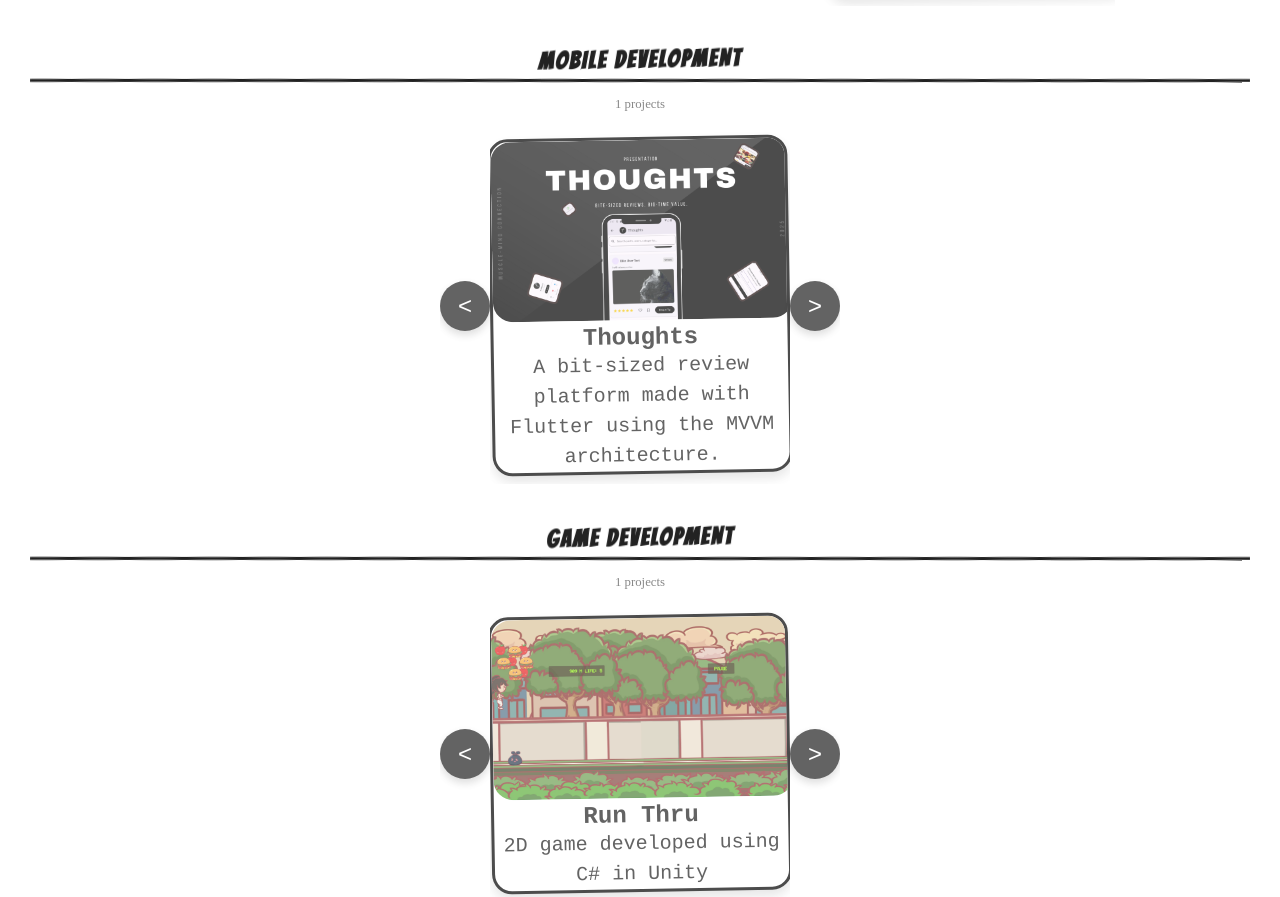
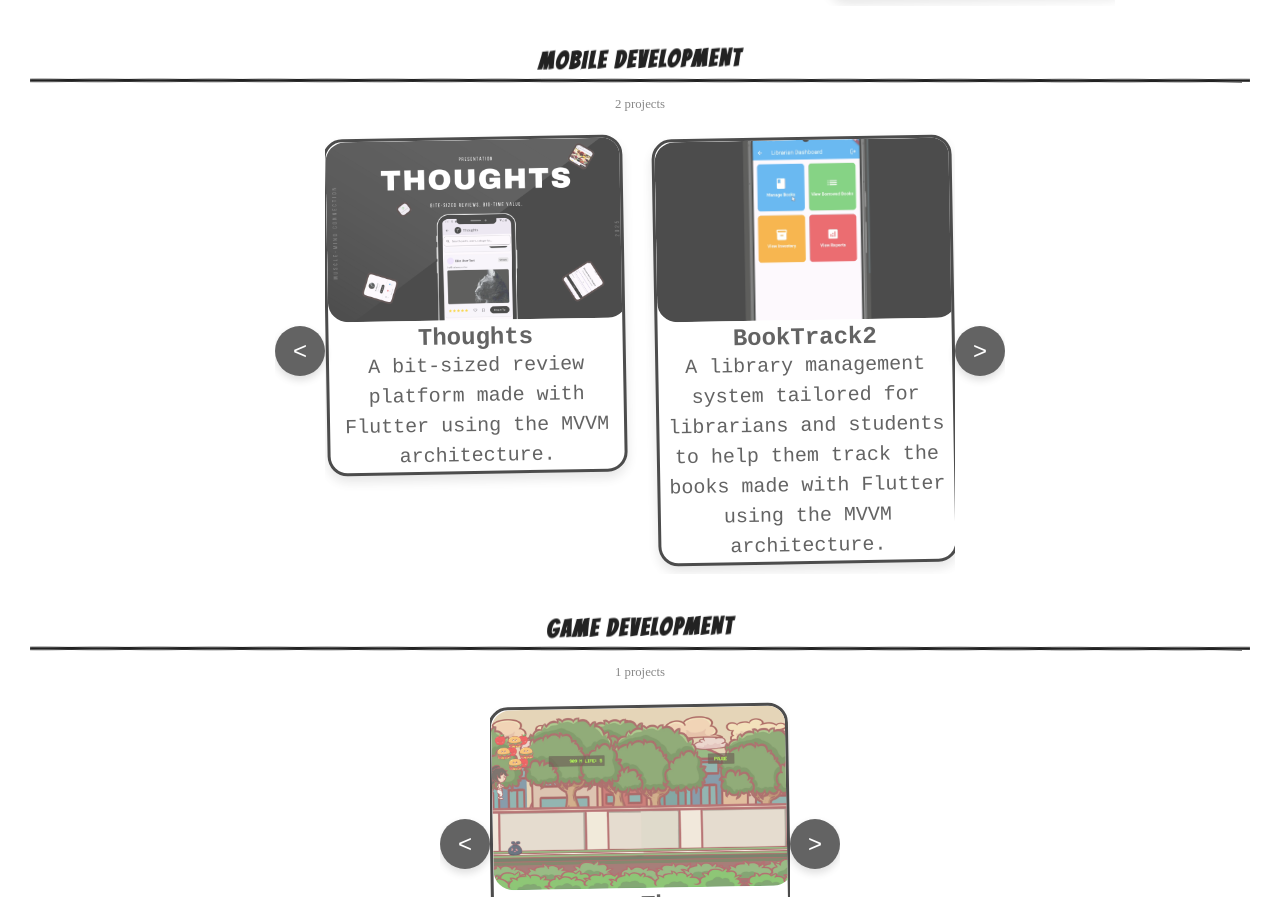
Before and after one commit to rdeniele/ron_react_portfolio, a React (Vite) app: page / in a window 1280 px wide. Shown: the part 1943-2840 px from the top of the page. Built offline with nearby package versions, Linux system fonts and the light colour scheme.

Commit message:
add: include FlutterBookTrack2 image in Projects section

```diff
--- a/src/sections/Projects/Projects.jsx
+++ b/src/sections/Projects/Projects.jsx
@@ -24,6 +24,7 @@ import CpuTemp from '../../assets/predict_cpu_temp_linear_reg.png';
 import Thoughts from '../../assets/THOUGHTS.png';
 import mmaMatch from '../../assets/predict_mma_match_decision_tree.png';
 import parrot from '../../assets/predict_parrot_species_SVC.png';
+import bookTrack2 from '../../assets/FlutterBookTrack2.png';
 
 function Projects() {
   const [currentSlide, setCurrentSlide] = useState({
@@ -84,6 +85,7 @@ function Projects() {
 
   const mobdevProjects = [
     { src: Thoughts, link: "https://github.com/rdeniele/thoughts.git", h3: "Thoughts", p: "A bit-sized review platform made with Flutter using the MVVM architecture." },
+    { src: bookTrack2, link: "https://github.com/CjohnA/booktrack2_2.git", h3: "BookTrack2", p: "A library management system tailored for librarians and students to help them track the books made with Flutter using the MVVM architecture." },
 
   ];
 
```
Also changed, not shown: src/assets/FlutterBookTrack2.png (added).
